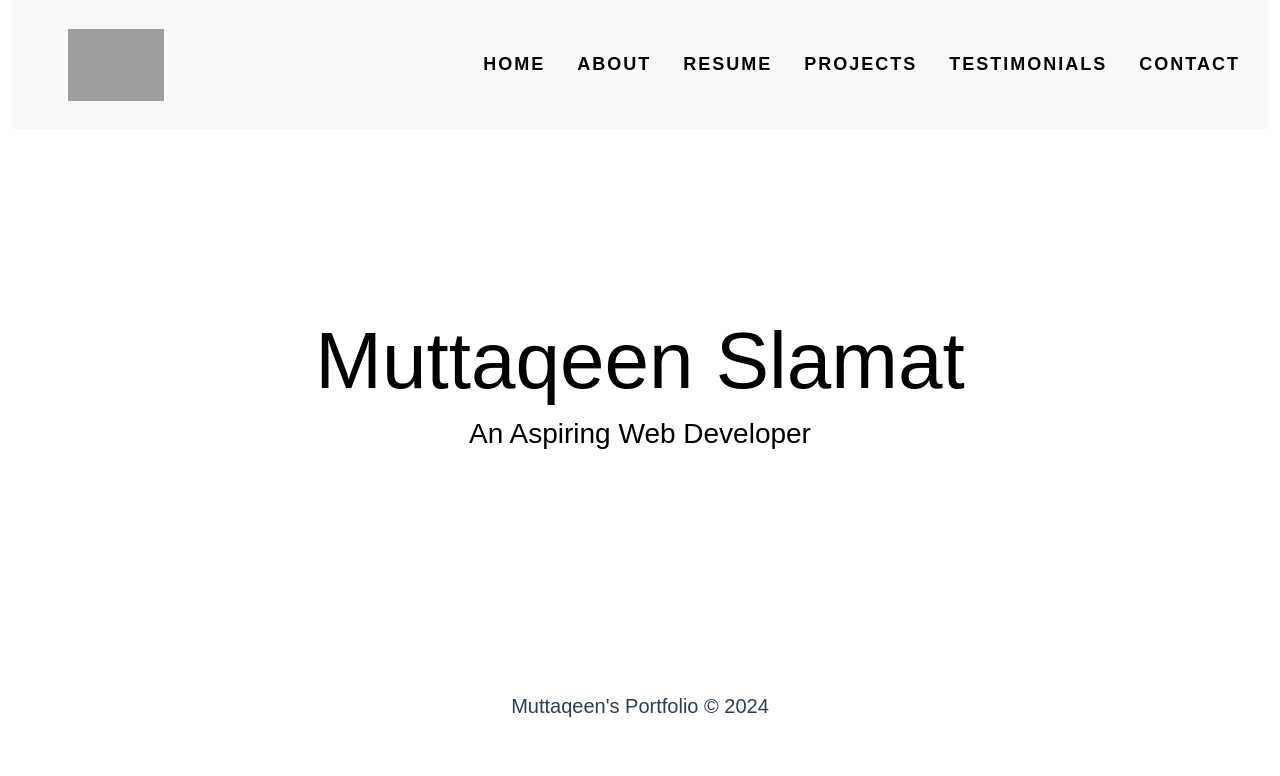
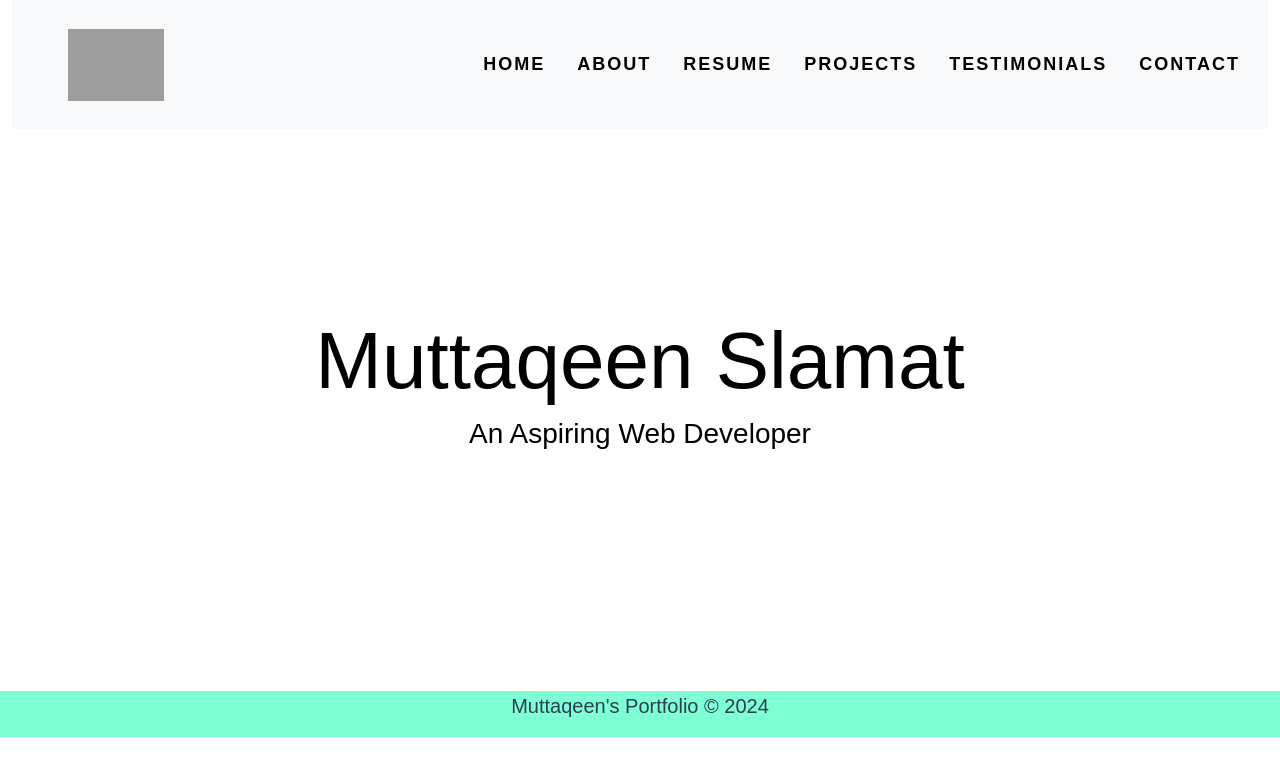
Before and after one commit to Muttaqeen-Slamat/Vue_Eomp, a Vue app: page / in a window 1280 px wide. Shown: the top 776 px of the page. Built offline with nearby package versions, Linux system fonts and the light colour scheme; grey boxes are pictures that could not be loaded; the HTML template or start-up script is replaced by a standard one.

Commit message:
fixed the footer not pushing width to the end of page

```diff
--- a/src/components/Footer.vue
+++ b/src/components/Footer.vue
@@ -1,5 +1,5 @@
 <template>
-    <div class="container">
+    <div class="container-fluid footer">
         <div class="row">
             <p class="lead">
                 Muttaqeen's Portfolio &copy;
@@ -23,4 +23,8 @@
 
 <style scoped>
 
+.footer{
+    background-color: aquamarine;
+}
+
 </style>
```
